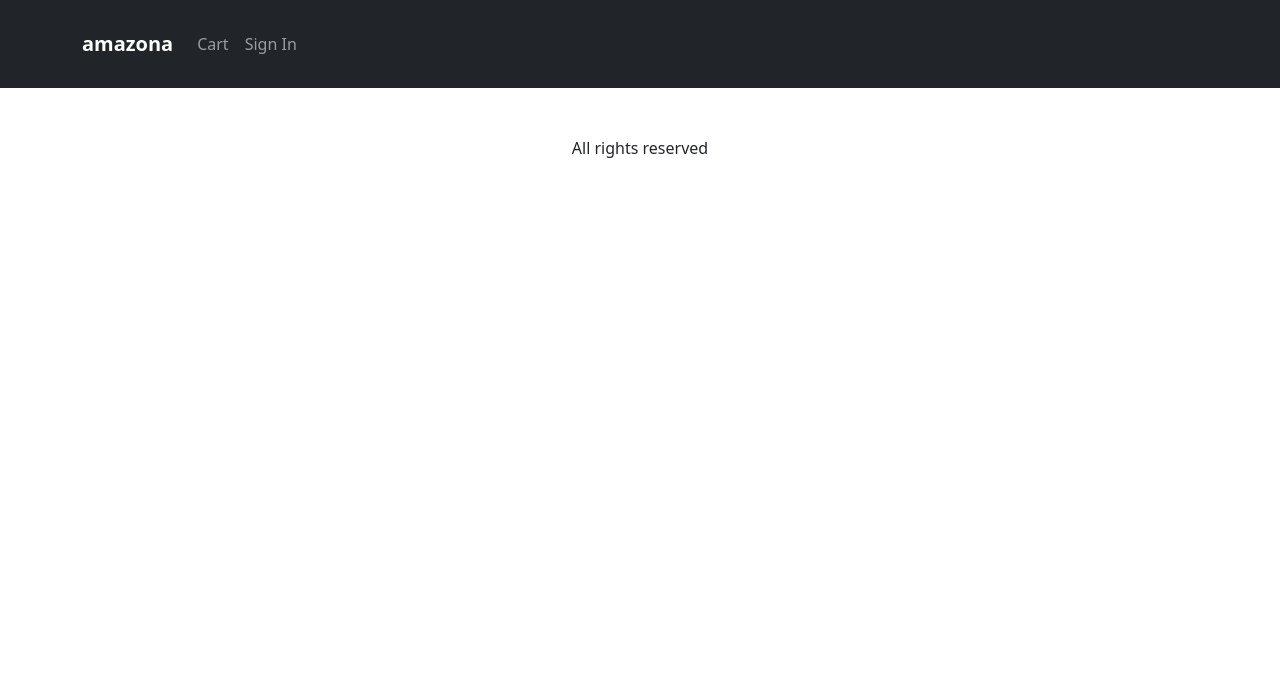
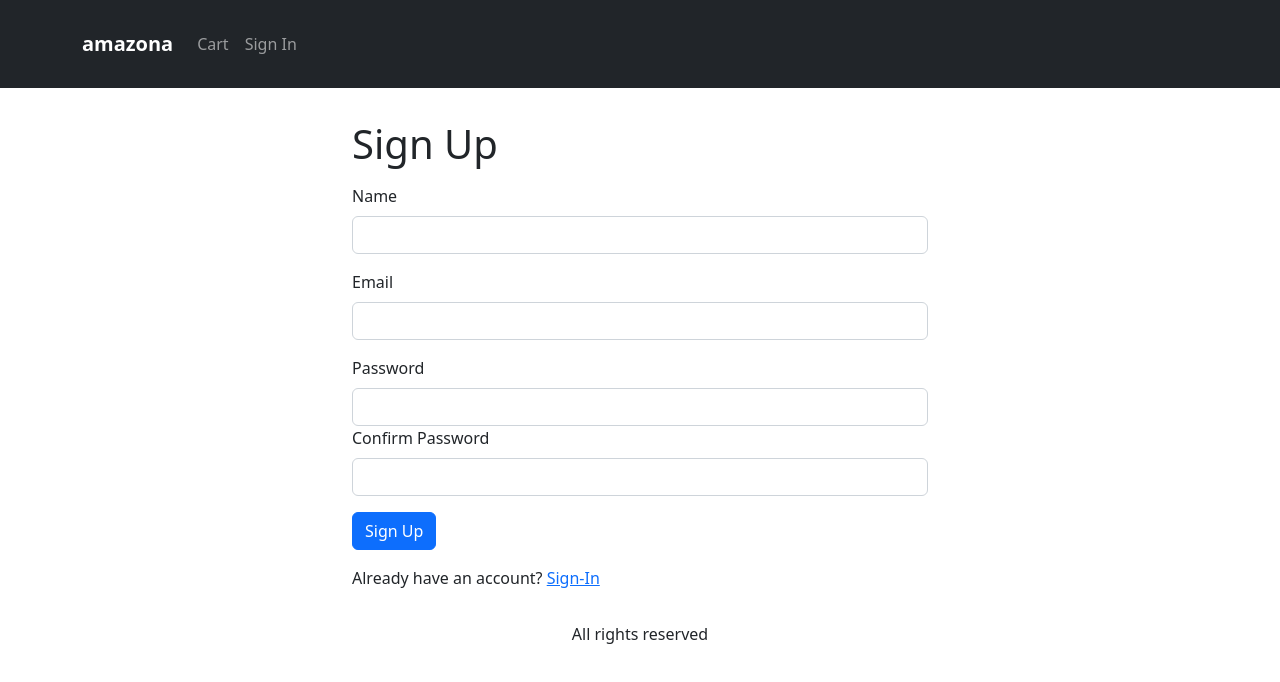
Before and after one commit to azizlimonu/mernamazonclone, a React (Create React App) app: page /signup in a window 1280 px wide. Shown: the top 682 px of the page. Built offline with nearby package versions, Linux system fonts and the light colour scheme.

Commit message:
create signin funct in BE and FE

```diff
--- a/src/App.js
+++ b/src/App.js
@@ -19,6 +19,7 @@
 import CartScreen from "./screens/CartScreen";
 import SigninScreen from "./screens/SigninScreen";
 import ShippingAddressScreen from "./screens/ShippingAddressScreen";
+import SignupScreen from "./screens/SignupScreen";
 
 // utils
 import { Store } from './store';
@@ -90,6 +91,7 @@
             <Route path='/cart' element={<CartScreen />} />
             <Route path='/signin' element={<SigninScreen />} />
             <Route path='/shipping' element={<ShippingAddressScreen />} />
+            <Route path='/signup' element={<SignupScreen />} />
           </Routes>
         </Container>
       </main >
--- a/src/screens/ShippingAddressScreen.js
+++ b/src/screens/ShippingAddressScreen.js
@@ -22,7 +22,7 @@
 
   useEffect(() => {
     if (!userInfo) {
-      navigate('signin?redirect=/shipping');
+      navigate('/signin?redirect=/shipping');
     }
   }, [userInfo, navigate])
 
@@ -52,7 +52,7 @@
         <title>Shipping Address</title>
       </Helmet>
 
-      <CheckoutSteps />
+      <CheckoutSteps step1 step2></CheckoutSteps>
       <div className='container small-container' style={{ "maxWidth": "600px" }}>
         <h1 className='my-3'>Shipping Address</h1>
 
--- /dev/null
+++ b/src/screens/SignupScreen.js
@@ -0,0 +1,106 @@
+import { useContext, useEffect, useState } from 'react';
+import axios from 'axios';
+import { Link, useLocation, useNavigate } from 'react-router-dom';
+import Container from 'react-bootstrap/Container';
+import Form from 'react-bootstrap/Form';
+import Button from 'react-bootstrap/Button';
+import { Helmet } from 'react-helmet-async';
+import { Store } from '../store';
+import { toast } from 'react-toastify';
+import { getError } from '../utils/getError';
+
+export default function SignupScreen() {
+  const navigate = useNavigate();
+  const { search } = useLocation();
+  const redirectInUrl = new URLSearchParams(search).get('redirect');
+  const redirect = redirectInUrl ? redirectInUrl : '/';
+
+  const [name, setName] = useState('');
+  const [email, setEmail] = useState('');
+  const [password, setPassword] = useState('');
+  const [confirmPassword, setConfirmPassword] = useState('');
+
+  const { state, dispatch: ctxDispatch } = useContext(Store);
+  const { userInfo } = state;
+  const submitHandler = async (e) => {
+    e.preventDefault();
+    if (password !== confirmPassword) {
+      toast.error('Passwords do not match');
+      return;
+    }
+    try {
+      const { data } = await axios.post('http://localhost:5500/api/users/signup', {
+        name,
+        email,
+        password,
+      });
+      ctxDispatch({ type: 'USER_SIGNIN', payload: data });
+      localStorage.setItem('userInfo', JSON.stringify(data));
+      navigate(redirect || '/');
+    } catch (err) {
+      toast.error(getError(err));
+    }
+  };
+
+  useEffect(() => {
+    if (userInfo) {
+      navigate(redirect);
+    }
+  }, [navigate, redirect, userInfo]);
+
+  return (
+    <Container style={{"maxWidth":"600px"}}>
+      <Helmet>
+        <title>Sign Up</title>
+      </Helmet>
+      <h1 className="my-3">Sign Up</h1>
+      <Form onSubmit={submitHandler}>
+
+        <Form.Group className="mb-3" controlId="name">
+          <Form.Label>Name</Form.Label>
+          <Form.Control onChange={(e) => setName(e.target.value)} required />
+        </Form.Group>
+
+        <Form.Group className="mb-3" controlId="email">
+          <Form.Label>Email</Form.Label>
+          <Form.Control
+            type="email"
+            required
+            onChange={(e) => setEmail(e.target.value)}
+          />
+        </Form.Group>
+
+        <Form.Group className="mb-3" controlId="password">
+          <Form.Label>Password</Form.Label>
+          <Form.Control
+            type="password"
+            required
+            autoComplete='on'
+            onChange={(e) => setPassword(e.target.value)}
+          />
+
+          <Form.Group className="mb-3" controlId="confirmPassword">
+            <Form.Label>Confirm Password</Form.Label>
+            <Form.Control
+              type="password"
+              autoComplete='on'
+              onChange={(e) => setConfirmPassword(e.target.value)}
+              required
+            />
+          </Form.Group>
+
+        </Form.Group>
+
+        <div className="mb-3">
+          <Button type="submit">Sign Up</Button>
+        </div>
+
+        <div className="mb-3">
+          Already have an account?{' '}
+          <Link to={`/signin?redirect=${redirect}`}>Sign-In</Link>
+        </div>
+
+      </Form>
+    </Container>
+  );
+}
```
Also changed, not shown: 1 other file (tests, documents, lock files or other folders).
